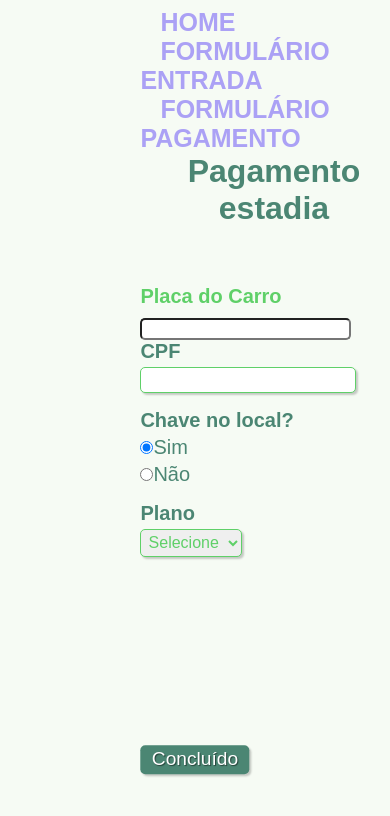
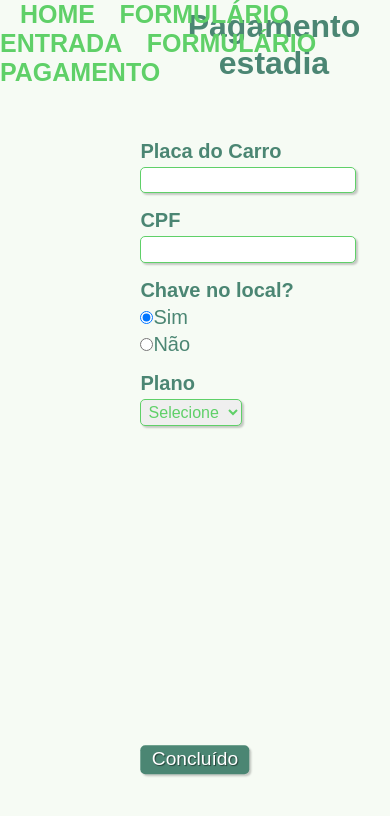
Before and after one commit to anajvelasque/controle-estacionamento, a plain HTML site: page formulario-pagamento.html in a window 390 px wide. Drawn offline with Linux system fonts and the light colour scheme.

Commit message:
tentando arrumar o menu

```diff
--- a/formulario-pagamento.html
+++ b/formulario-pagamento.html
@@ -4,11 +4,11 @@
         <meta charset="UTF-8">
         <meta name="viewport" content="width=device-width">
         <title>Formulário Pagamento</title>
-        <link rel="stylesheet" href="reset.css">
+        <!-- <link rel="stylesheet" href="reset.css"> -->
         <link rel="stylesheet" href="style.css">
     </head>
     <body>
-            <div class="caixa">
+            <div id="menu">
                 <nav>
                     <ul>
                         <li><a href="principal.html">Home</a></li>
@@ -38,7 +38,7 @@
 
         <!-- Início do formulário -->
         <form>
-            <div class="placa">
+            <div class="campo">
                 <label for="placa"><strong>Placa do Carro</strong></label>
                 <input type="text" name="placa" id="placa" required> <!--Aqui não é input, temos que ter retorno da placa do banco-->
             </div>
--- /dev/null
+++ b/reset.css
@@ -0,0 +1,48 @@
+/* http://meyerweb.com/eric/tools/css/reset/
+   v2.0 | 20110126
+   License: none (public domain)
+*/
+
+html, body, div, span, applet, object, iframe,
+h1, h2, h3, h4, h5, h6, p, blockquote, pre,
+a, abbr, acronym, address, big, cite, code,
+del, dfn, em, img, ins, kbd, q, s, samp,
+small, strike, strong, sub, sup, tt, var,
+b, u, i, center,
+dl, dt, dd, ol, ul, li,
+fieldset, form, label, legend,
+table, caption, tbody, tfoot, thead, tr, th, td,
+article, aside, canvas, details, embed,
+figure, figcaption, footer, header, hgroup,
+menu, nav, output, ruby, section, summary,
+time, mark, audio, video {
+	margin: 0;
+	padding: 0;
+	border: 0;
+	font-size: 100%;
+	font: inherit;
+	vertical-align: baseline;
+}
+/* HTML5 display-role reset for older browsers */
+article, aside, details, figcaption, figure,
+footer, header, hgroup, menu, nav, section {
+	display: block;
+}
+body {
+	line-height: 1;
+}
+ol, ul {
+	list-style: none;
+}
+blockquote, q {
+	quotes: none;
+}
+blockquote:before, blockquote:after,
+q:before, q:after {
+	content: '';
+	content: none;
+}
+table {
+	border-collapse: collapse;
+	border-spacing: 0;
+}
--- a/style.css
+++ b/style.css
@@ -3,9 +3,12 @@ header{
     padding: 20px 0;
 }
 
-.caixa{
-    position: relative;
-    width: 940px;
+#menu{
+    position: fixed;
+    top: 0;
+    left: 0;
+    width: 100%;
+    height: 90px;
     margin: 0 auto;
 }
 
@@ -22,7 +25,7 @@ nav li{
 
 nav a{
     text-transform: uppercase;
-    color: #ABA1F5;
+    color: #5FD068;
     font-weight: bold;
     font-family: sans-serif, monospace;
     font-size: 25px;
@@ -34,7 +37,7 @@ main{
 }
 
 nav a:hover{
-    color: #BC3EC6;
+    color: #4B8673;
     text-decoration: underline;
 }
 
@@ -52,7 +55,7 @@ nav a:hover{
     margin: 0 1.5%;
     padding: 30px 20px;
     box-sizing: border-box;
-    border-color: #ABA1F5;
+    border-color: #4B8673;
     border-width: 2px;
     border-style: solid;
     border-radius: 6px;
@@ -60,7 +63,7 @@ nav a:hover{
 }
 
 .produtos li:hover{
-    border-color: #BC3EC6;
+    border-color: #4B8673;
 }
 
 .produtos li:hover h2{
@@ -68,7 +71,7 @@ nav a:hover{
 }
 
 .produtos li:active{
-    border-color: #76B8FB;
+    border-color: #5FD068;
 }
 
 .produtos h2{
@@ -117,7 +120,7 @@ footer img{
 }
 
 .copyright{
-    color: #ABA1F5;
+    color: #4B8673;
     font-size: 19px;
     margin-top: 20px;
 }
@@ -153,8 +156,8 @@ form label, form legend{
 .enviar{
     width: 40%;
     padding: 15px 0;
-    background: #B55FDE;
-    background: linear-gradient(0deg, #B55FDE 0%, #BC3EC6 100%);
+    background: #4B8673;
+    background: linear-gradient(0deg, #4B8673 0%, #5FD068 100%);
     color: white;
     margin: 2rem auto;
     margin: 2rem auto;
@@ -169,8 +172,8 @@ form label, form legend{
 }
 
 .enviar:hover, .enviar:focus{
-    background: #BC3EC6;
-    background: linear-gradient(0deg, #BC3EC6 0%, #D8A7B1 100%);
+    background: #4B8673;
+    background: linear-gradient(0deg, #4B8673 0%, #F5DF99 100%);
     transform: scale(1.2);
 }
 
@@ -180,19 +183,19 @@ table{
 
 thead{
     font-family: sans-serif, monospace;
-    background: #BC3EC6;
+    background: #4B8673;
     color: white;
     font-weight: bold;
 }
 
 td, th{
     font-family: sans-serif, monospace;
-    border: 1px solid #B55FDE;
+    border: 1px solid #4B8673;
     padding: 8px 15px;
 }
 
 @media screen and (max-width: 480px) {
-    .caixa, .produtos{
+    #menu, .produtos{
         width: auto;
     }
 
```
Also changed, not shown: formulario-entrada.html (+1 -1 lines).
